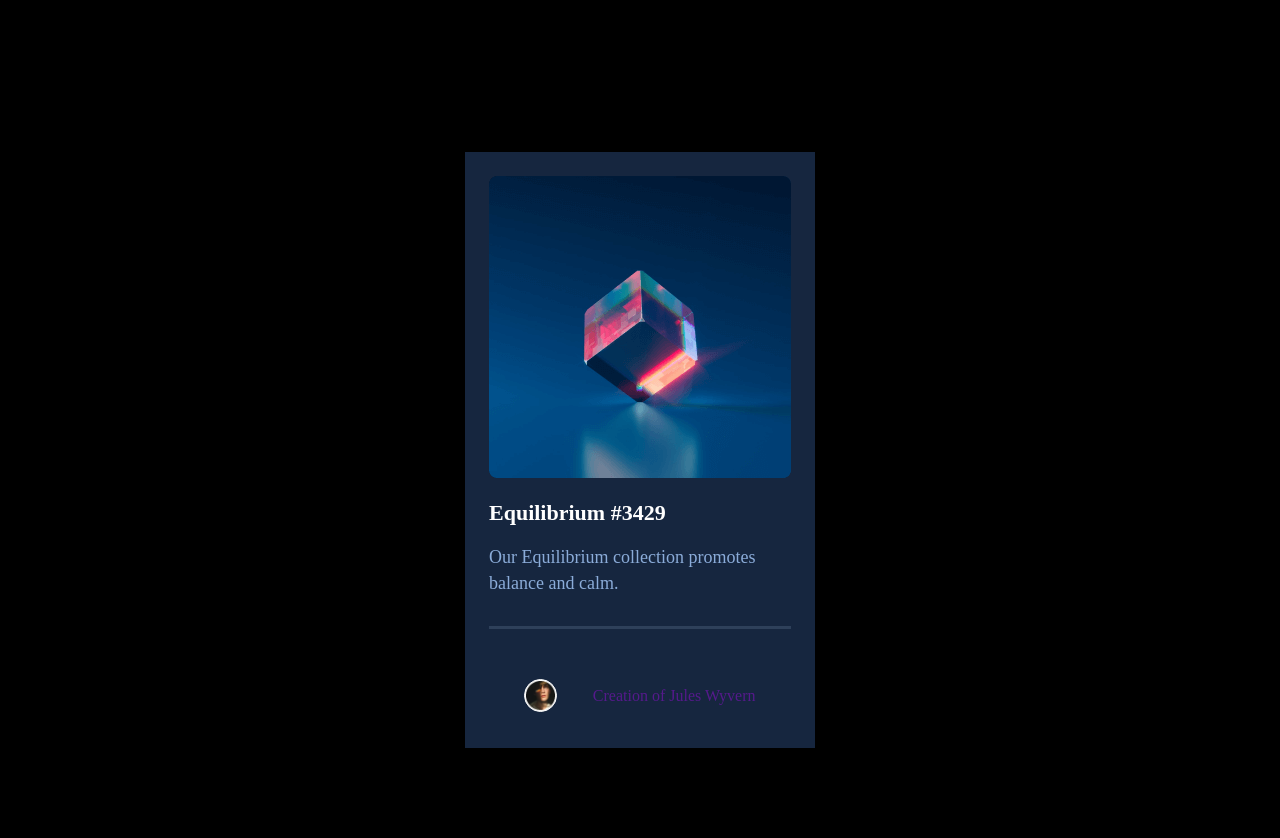
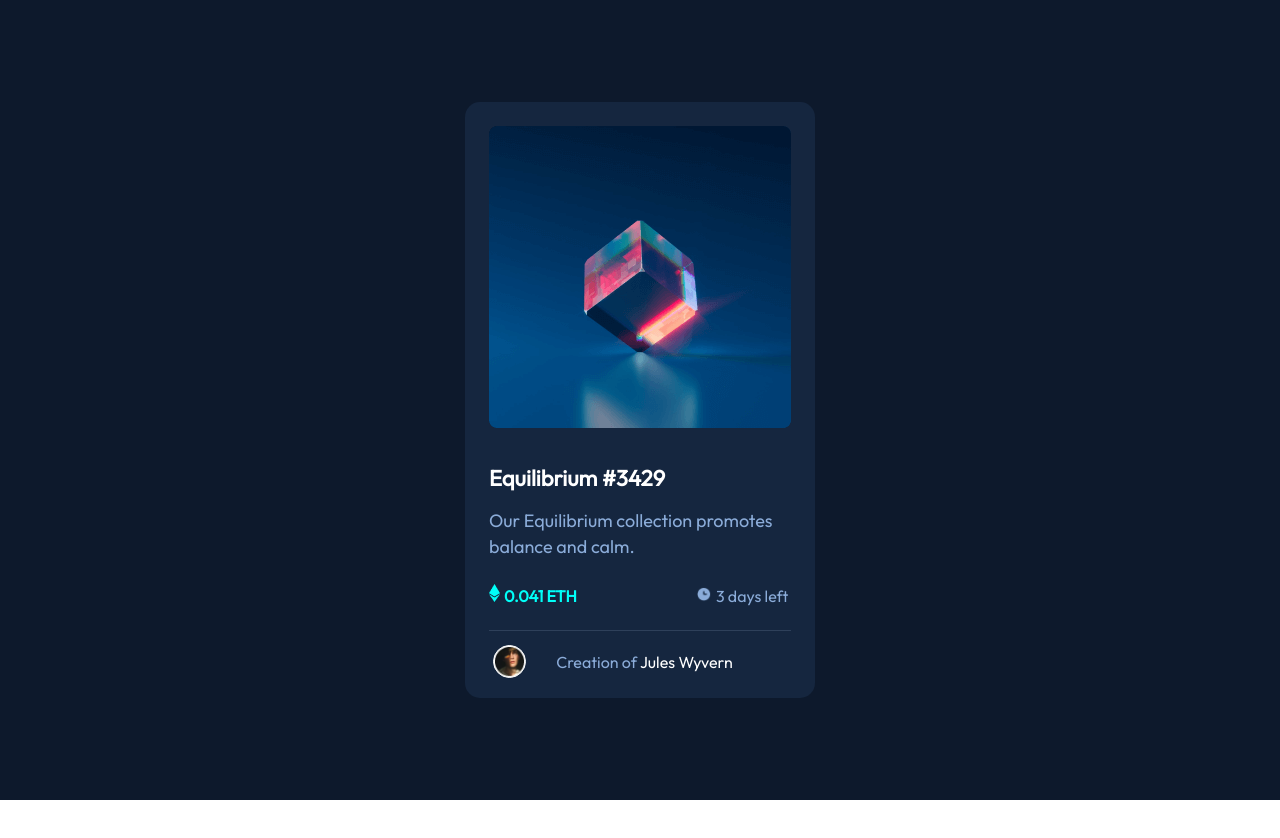
Before and after one commit to Feruzadev/homework, a plain HTML site: page index.html in a window 1280 px wide. After the commit the page ends 800 px from the top, so only its background shows below. Drawn offline with Linux system fonts and the light colour scheme.

Commit message:
add commit finish

```diff
--- a/CSS/main.css
+++ b/CSS/main.css
@@ -1,3 +1,5 @@
+@import url(../Fonts/fonts.css);
+
 * {
     margin: 0;
     padding: 0;
@@ -15,94 +17,130 @@ ul {
 .site-header-hero {
     display: flex;
     width: 100%;
-    height: 900px;
-    padding-top: 152px 0px;
+    height: 100vh;
     justify-content: center;
     align-items: center;
-    background-color: #000;
+    background-color: #0D192C;
+}
 
-}
+
 .d-flex {
-    margin: auto;
+    display: flex;
+    align-items: center;
+    flex-direction: column;
     width: 350px;
     height: 596px;
-    background-color: #16263f;
-    transition: .5s;
+    background-color: #15263f;
+    border-radius: 15px;}
+
+.site-header_image {
+    width: 302px;
+    height: 302px;
+    margin-top: 24px;
+    }
+
+.site-header__title {
+    width: 302px;
+    color:#FFF;
+    font-feature-settings: 'clig' off, 'liga' off;
+    font-family: "Outfit";
+    font-size: 22px;
+    font-weight: 600;
+    }
+.site-header__text {
+    padding-top: 16px;
+    width: 302px;
+    color: var(--Soft-Blue, #8BACD9);
+    font-feature-settings: 'clig' off, 'liga' off;
+    font-family: "Outfit";
+    font-size: 18px;
+    font-weight: 300;
+    line-height: 26px; /* 144.444% */
+}
+.site-hedear__item {
     padding-top: 24px;
-    padding-bottom: 270px;
-    padding-left: 24px;
-    padding-right: 24px;
+    padding-bottom: 24px;
+
+
 
 
 }
-.d-flex:hover{
-    border-radius: 15px;
-    border: 5px solid rgb(57, 57, 234);
-}
-.site-header_image-logo {
-    justify-content: center;
-    align-items: center;
-    width: 302px;
-    height: 302px;
+.site-hedear__img1 {
+    display: inline;
+    justify-content: flex-end;
+    width: 11px;
+    height: 18px;
+    fill: #00FFF8;
+
 
 }
-.site-header_image-logo:hover{
-    border-radius: 15px;
-    border: 5px solid rgb(57, 57, 234);
+.site-hedear__item--text1 {
+    justify-content: flex-end;
+    display: inline;
+    color: var(--Cyan, #00FFF8);
+    font-feature-settings: 'clig' off, 'liga' off;
+    font-family: Outfit;
+    font-size: 16px;
+    font-weight: 600;
+    padding-right: 115px;
+}
+.site-hedear__img2 {
+    display: inline;
+    justify-content: flex-end;
+    width: 16px;
+    height: 16px;
+    fill: #8BACD9;
+}
+.site-hedear__item--text2 {
+    display: inline;
+    justify-content: flex-end;
+    color: #8BACD9;
+    font-feature-settings: 'clig' off, 'liga' off;
+    font-family: Outfit;
+    font-size: 16px;
+    font-weight: 400;
     }
 
-.logo-name {
+.site-hedear__line {
     width: 302px;
-    color: var(--White, #FFF);
-    font-family: Outfit;
-    font-size: 22px;
-    font-style: normal;
-    font-weight: 600;
-    line-height: normal;
-
+    height: 1px;
+    background: #2E405A;
+    margin-top: 24px;
+    margin-bottom: -10px;
 }
 
-.logo-link {
-    width: 302px;
-    color: var(--Soft-Blue, #8BACD9);
-    font-feature-settings: 'clig' off, 'liga' off;
-    font-family: Outfit;
-    font-size: 18px;
-    font-style: normal;
-    font-weight: 300;
-    line-height: 26px;
-    padding-bottom: 30px;
-}
 
-.logo-line {
-    width: 302px;
-    height: 3px;
-    flex-shrink: 0;
-    background-color: #2E405A;
-    transition: .2S;
-
-}
-.logo-line:hover {
-    height: 5PX;
-    background-color: #5874a1;
-}
 .logo-nav3 {
     display: flex;
-    justify-content: space-evenly;
     align-items: center;
-    padding-top: 50px;
-    padding-bottom:32 ;
-    padding-left: 24;
-    padding-right:50 ;
+    justify-content: space-around;
+    justify-content:flex-end;
     }
 
 .logo-img {
     width: 33px;
     height: 33px;
-    flex-shrink: 0;
     border-radius: 33px;
     border: 1px solid var(--White, #FFF);
-    background: url(<path-to-image>), lightgray 50% / cover no-repeat;
+    background: url(<path-to-image>) lightgray 50% / cover no-repeat;
+    margin-right: 30px;
+    margin-left: 6px;
+}
+.logo-name {
+    color: var(--Soft-Blue, #8BACD9);
+    font-feature-settings: 'clig' off, 'liga' off;
+    font-family: Outfit;
+    font-size: 16px;
+    font-weight: 400;
+    color: #8BACD9 ;
+    }
 
-
+.logo-name1 {
+    color: var(--White, #FFF);
+    font-feature-settings: 'clig' off, 'liga' off;
+    font-family: Outfit;
+    font-size: 16px;
+    font-weight: 400;
+    color: White;
+    padding-right: 60px;
     }
--- /dev/null
+++ b/Fonts/fonts.css
@@ -0,0 +1,14 @@
+@font-face {
+    font-family: "Outfit";
+    src: url(../Fonts/Outfit/static/Outfit-Regular.ttf);
+}
+
+@font-face {
+    font-family: "Outfit";
+    src: url(../Fonts/Outfit/static/Outfit-ExtraBold.ttf);
+}
+
+@font-face {
+    font-family: "Outfit";
+    src: url(../Fonts/Outfit/static/Outfit-Regular.ttf);
+}
--- a/index.html
+++ b/index.html
@@ -10,15 +10,21 @@
    <div class="site-header-hero">
     <header class="site-header">
         <div class="container d-flex">
-            <img src="./img/Rectangle Copy.png" alt="" class="site-header_image-logo"> <br> <br>
-            <b class="logo-name">Equilibrium #3429</b> <br> <br>
-            <p class="logo-link">Our Equilibrium collection promotes balance and calm.</p>
-            <div class="logo-line"></div>
+            <img src="./img/Rectangle Copy.png" alt="" class="site-header_image"> <br> <br>
+           <div class="site-header__title"> Equilibrium #3429</div>
+            <p class="site-header__text">Our Equilibrium collection promotes balance and calm.</p>
+            <div class="site-hedear__item">
+                <img src="./img/Combined Shape.png" alt="" class="site-hedear__img1">
+                <p class="site-hedear__item--text1">0.041 ETH</p>
+                <img src="./img/Clock.png" alt="" class="site-hedear__img2">
+                <p class="site-hedear__item--text2">3 days left</p>
+                <div class="site-hedear__line"></div>
+            </div>
             <ul class="logo-nav1">
                 <li class="nav2">
                     <a href="" class="logo-nav3">
                         <img src="./img/Oval.png" alt="" class="logo-img">
-                        <span class="logo-name2">Creation of Jules Wyvern</span>
+                        <span class="logo-name">Creation of  <span class="logo-name1"> Jules Wyvern</span></span>
                     </a>
                 </li>
             </ul>
```
Also changed, not shown: Fonts/Outfit/OFL.txt (added), Fonts/Outfit/Outfit-VariableFont_wght.ttf (added), Fonts/Outfit/README.txt (added), Fonts/Outfit/static/Outfit-Black.ttf (added), Fonts/Outfit/static/Outfit-Bold.ttf (added), Fonts/Outfit/static/Outfit-ExtraBold.ttf (added), Fonts/Outfit/static/Outfit-ExtraLight.ttf (added), Fonts/Outfit/static/Outfit-Light.ttf (added), Fonts/Outfit/static/Outfit-Medium.ttf (added), Fonts/Outfit/static/Outfit-Regular.ttf (added), Fonts/Outfit/static/Outfit-SemiBold.ttf (added), Fonts/Outfit/static/Outfit-Thin.ttf (added), img/Clock.png (added), img/Combined Shape.png (added). Lines whose indentation alone changed are shown as unchanged.
